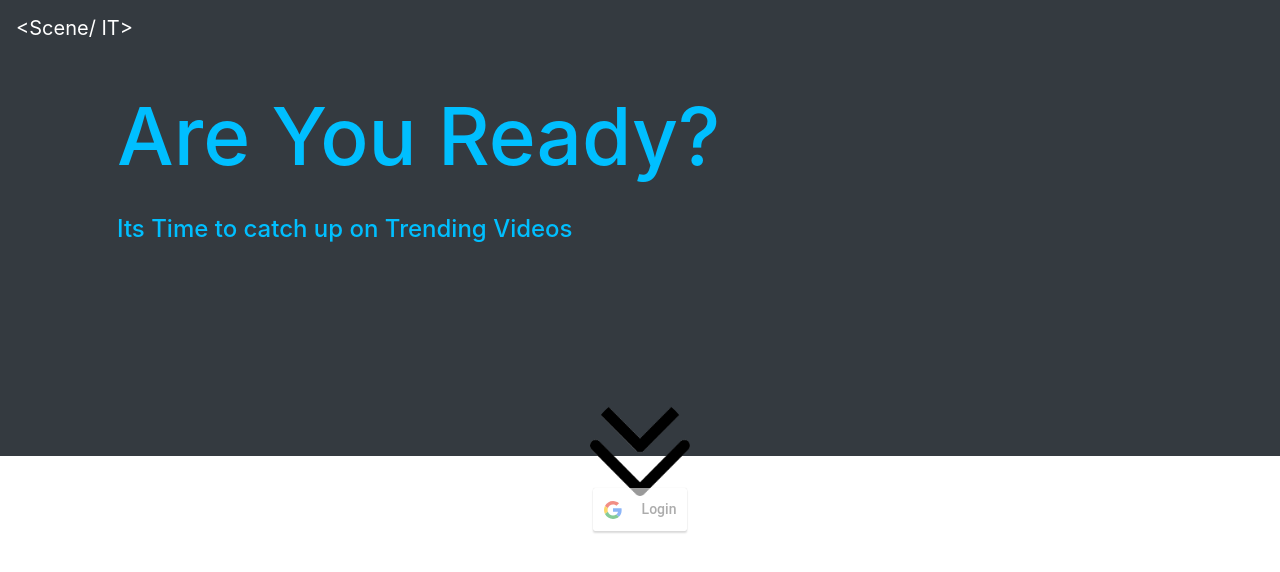
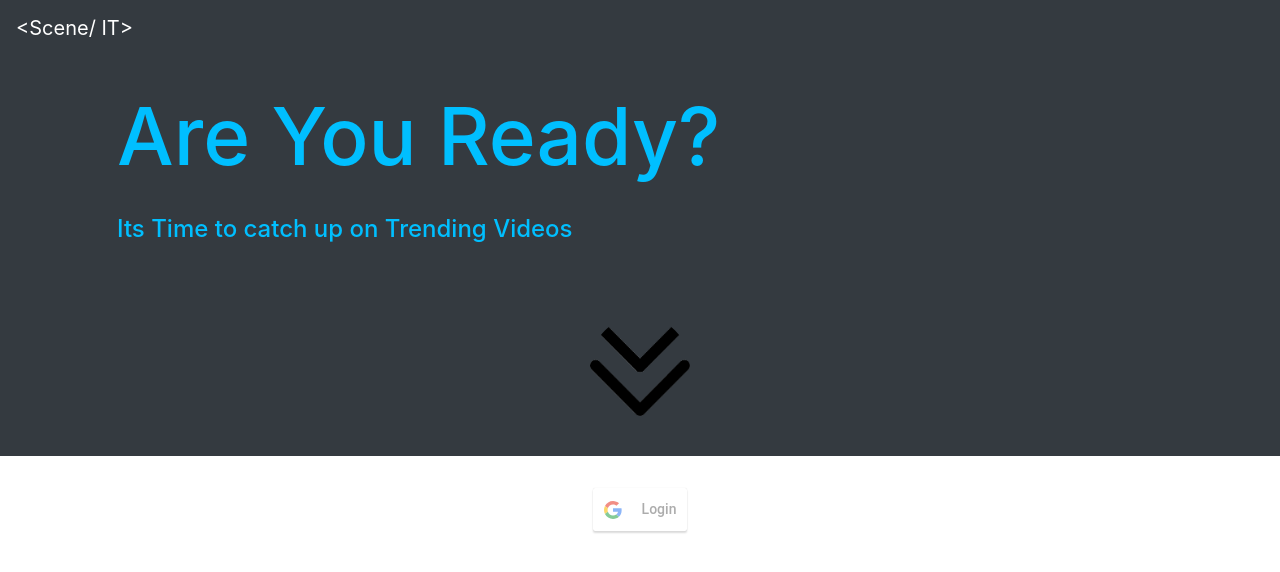
Before and after one commit to jacobdeleon12/Sceneit, a React (Create React App) app in the folder client/: page / in a window 1280 px wide. Shown: the top 572 px of the page. Built offline with nearby package versions, Linux system fonts and the light colour scheme.

Commit message:
fixed font size

```diff
--- a/client/src/components/splash/index.js
+++ b/client/src/components/splash/index.js
@@ -11,15 +11,15 @@ function background({ children }) {
         <Row>
           <Col size="sm-12">
             <div className="m-3 p-3 ">
-              <h1>Are You Ready?</h1>
-              <h2>Its Time to catch up on Trending Videos</h2>
+              <h1 className = "splashHeadder1">Are You Ready?</h1>
+              <h2 className = "splashHeadder2">Its Time to catch up on Trending Videos</h2>
             </div>
           </Col>
         </Row>
         <Row>
           <Col size="sm-12">
             <div className="m-3 p-3 text-center">
-              <img alt="arrow" src={Img} className = "ball"></img>
+              <img className="splashImg" alt="arrow" src={Img} className = "ball"></img>
             </div>
           </Col>
         </Row>
--- a/client/src/components/splash/style.css
+++ b/client/src/components/splash/style.css
@@ -5,22 +5,23 @@
   width: 100%;
 }
 
-h1{
+.splashHeadder1{
   font-size: 8vh
 }
-h2{
+
+.splashHeadder2{
   font-size: 3vh
 }
 
-img{
+.splashImg{
   height: 5vh;
   margin-top: -3vh;
 }
 
 
-body {
+/* body {
   justify-content: center;
-}
+} */
 
 .ball {
   width: 100px;
@@ -43,36 +44,36 @@ body {
 }
 
 @media (min-width: 425px) {
-  img{
+  .splashImg{
     height: 5vh;
   }
 }
 
 @media (min-width: 768px) {
-  img{
+  .splashImg{
     height: 5vh;
     margin-top: 8vh;
   }
-  h1{
+  .splashHeadder1{
     font-size: 10vh;
     margin-bottom: 3%
   }
-  h2{
+  .splashHeadder2{
     font-size: 3vh
   }
 }
 
 @media (min-width: 1024px) {
-  img{
+  .splashImg{
     height: 5vh;
     margin-top: 10vh;
   }
 
-  h1{
+  .splashHeadder1{
     font-size: 10vh;
     margin-bottom: 3%
   }
-  h2{
+  .splashHeadder2{
     font-size: 3vh
   }
 }
```
